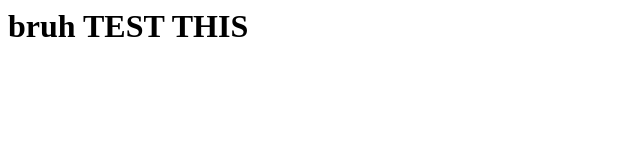
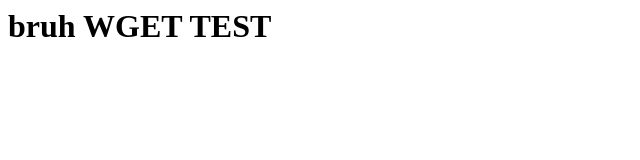
Before and after one commit to medsteele/iss-server-scripts, a plain HTML site: page index.html in a window 1280 px wide. Shown: the whole page, without its empty margins (0-640 px from the left). Drawn offline with Linux system fonts and the light colour scheme.

Commit message:
Update index.html

```diff
--- a/index.html
+++ b/index.html
@@ -2,6 +2,6 @@
 <html>
   <title>muh new & tested nginx server</title>
   <body>
-    <h1>bruh TEST THIS</h1>
+    <h1>bruh WGET TEST</h1>
   </body>
 </html>
```
